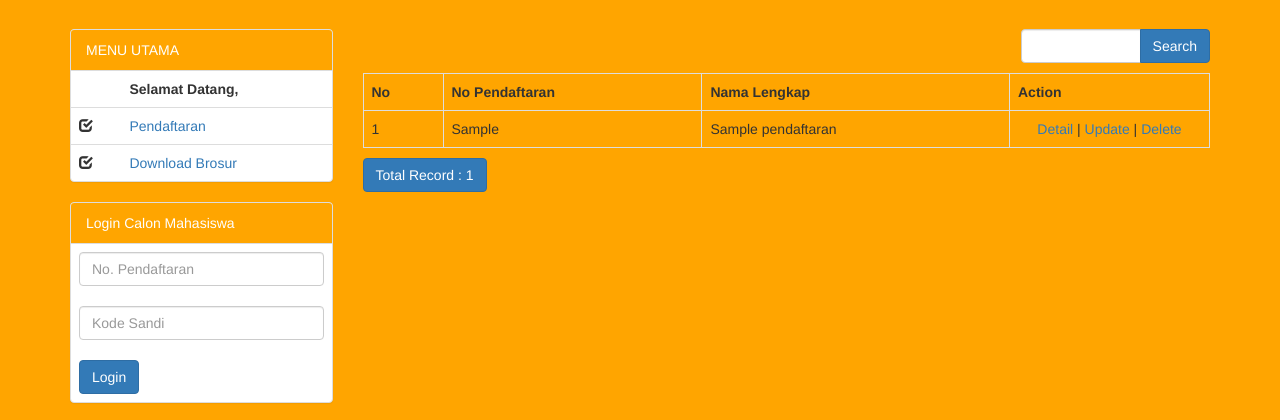
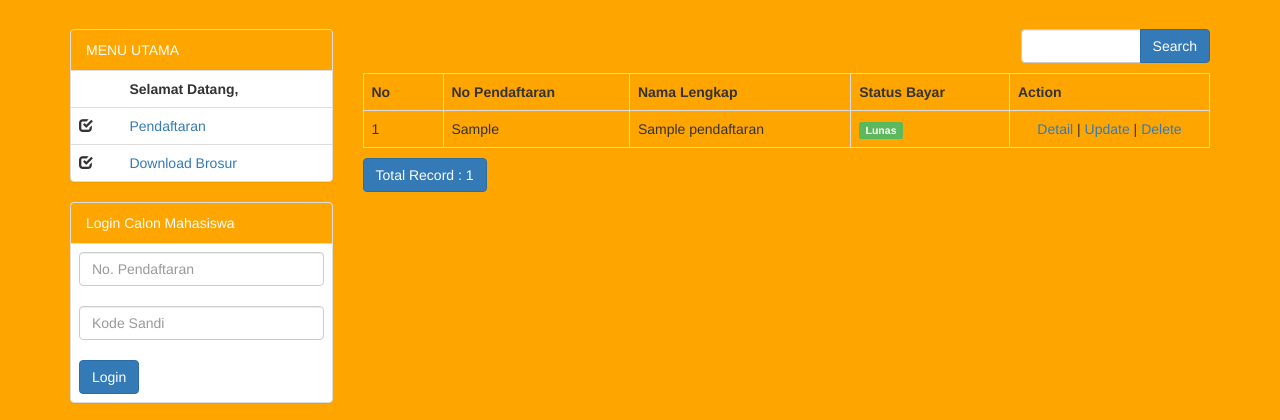
Before and after one commit to Boy0704/sipenmaru, a CodeIgniter app: page /database/index.php/pendaftaran/index in a window 1280 px wide. Shown: the part 51-471 px from the top of the page. Run offline with CodeIgniter, Linux system fonts and the light colour scheme; tables that the repository leaves empty or names only in its code hold one stand-in row (values such as "Sample post"); some libraries are stand-ins or nearby versions.

Commit message:
up status bayar di admin

```diff
--- a/application/views/pendaftaran/pendaftaran_list.php
+++ b/application/views/pendaftaran/pendaftaran_list.php
@@ -32,7 +32,8 @@
             <tr>
                 <th>No</th>
 		<th>No Pendaftaran</th>
-		<th>Nama Lengkap</th>
+        <th>Nama Lengkap</th>
+		<th>Status Bayar</th>
 
 		<th>Action</th>
             </tr><?php
@@ -42,7 +43,8 @@
                 <tr>
 			<td width="80px"><?php echo ++$start ?></td>
 			<td><?php echo $pendaftaran->no_pendaftaran ?></td>
-			<td><?php echo $pendaftaran->nama_lengkap ?></td>
+            <td><?php echo $pendaftaran->nama_lengkap ?></td>
+			<td><?php echo ($pendaftaran->status_bayar == 'paid') ? '<span class="label label-success">Lunas</span>' : '<span class="label label-danger">Belum Lunas</span>' ?></td>
 			<td style="text-align:center" width="200px">
 				<?php
 				echo anchor(site_url('pendaftaran/read/'.$pendaftaran->id_pendaftaran),'Detail');
```
